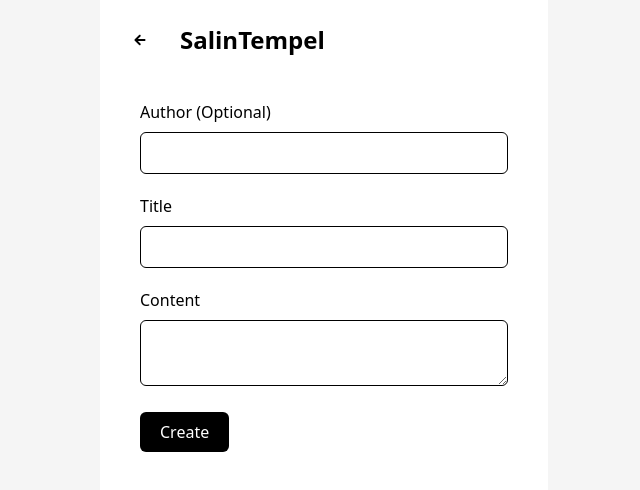
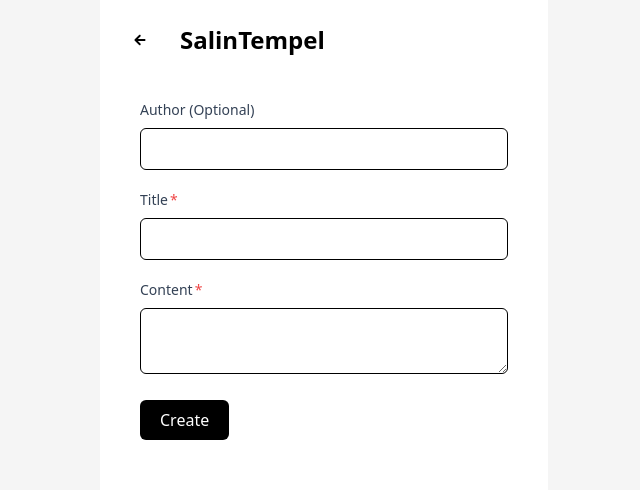
Before and after one commit to anscsmwn/salintempel, a React (Vite) app in the folder client/: page /create in a window 1280 px wide. Shown: the top 490 px of the page, without its empty margins (316-956 px from the left). Built offline with nearby package versions, Linux system fonts and the light colour scheme; no server answers.

Commit message:
style: label input

```diff
--- a/client/src/pages/Create.tsx
+++ b/client/src/pages/Create.tsx
@@ -42,7 +42,10 @@ const Create = () => {
       <section className="mt-10 mx-5">
         <form onSubmit={onSubmit}>
           <div className="mb-5">
-            <label htmlFor="author" className="block mb-2">
+            <label
+              htmlFor="author"
+              className="mb-2 block text-sm font-medium text-slate-700"
+            >
               Author (Optional)
             </label>
             <input
@@ -53,7 +56,10 @@ const Create = () => {
             />
           </div>
           <div className="mb-5">
-            <label htmlFor="title" className="block mb-2">
+            <label
+              htmlFor="title"
+              className="mb-2 after:content-['*'] after:ml-0.5 after:text-red-500 block text-sm font-medium text-slate-700"
+            >
               Title
             </label>
             <input
@@ -65,7 +71,10 @@ const Create = () => {
             />
           </div>
           <div className="mb-5">
-            <label htmlFor="content" className="block mb-2">
+            <label
+              htmlFor="content"
+              className="mb-2 after:content-['*'] after:ml-0.5 after:text-red-500 block text-sm font-medium text-slate-700"
+            >
               Content
             </label>
             <textarea
```
